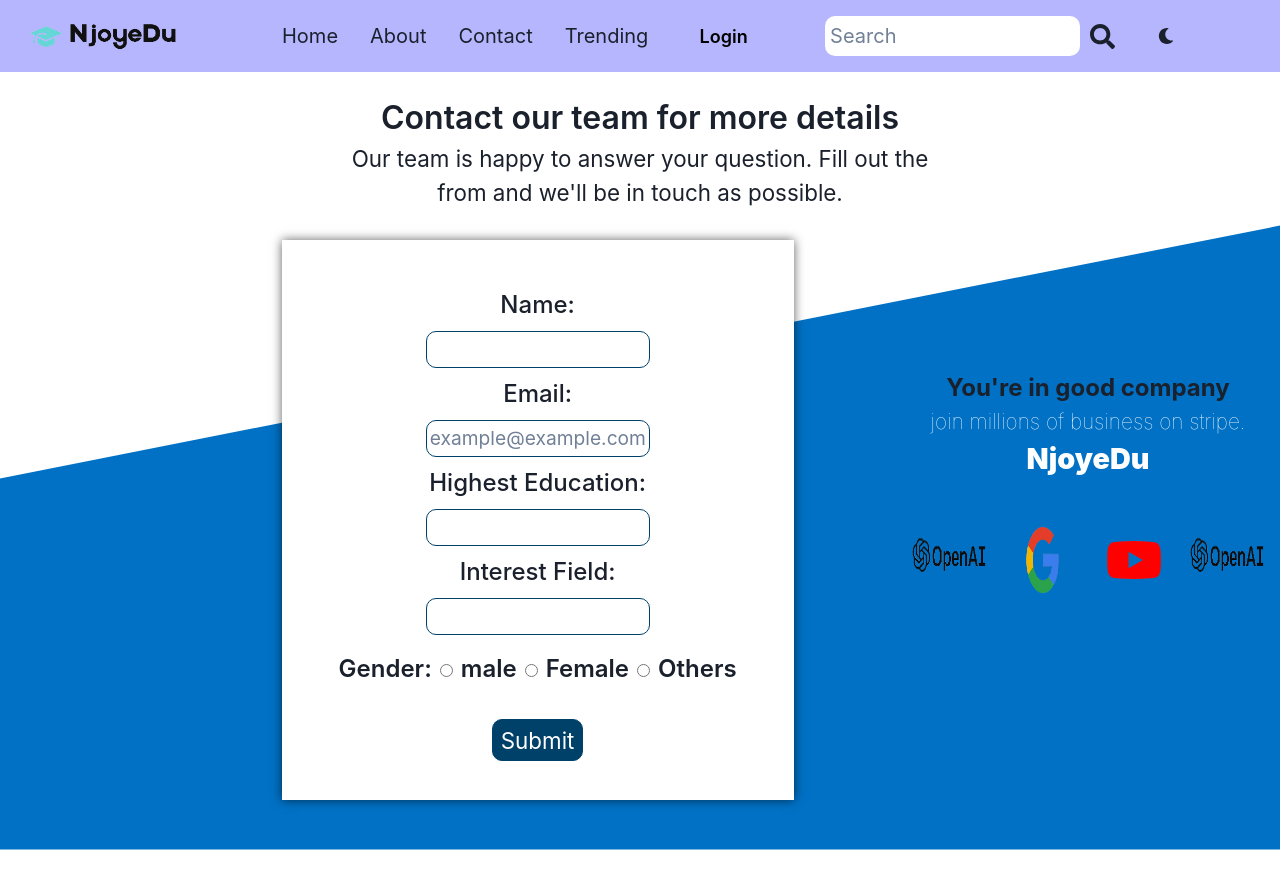
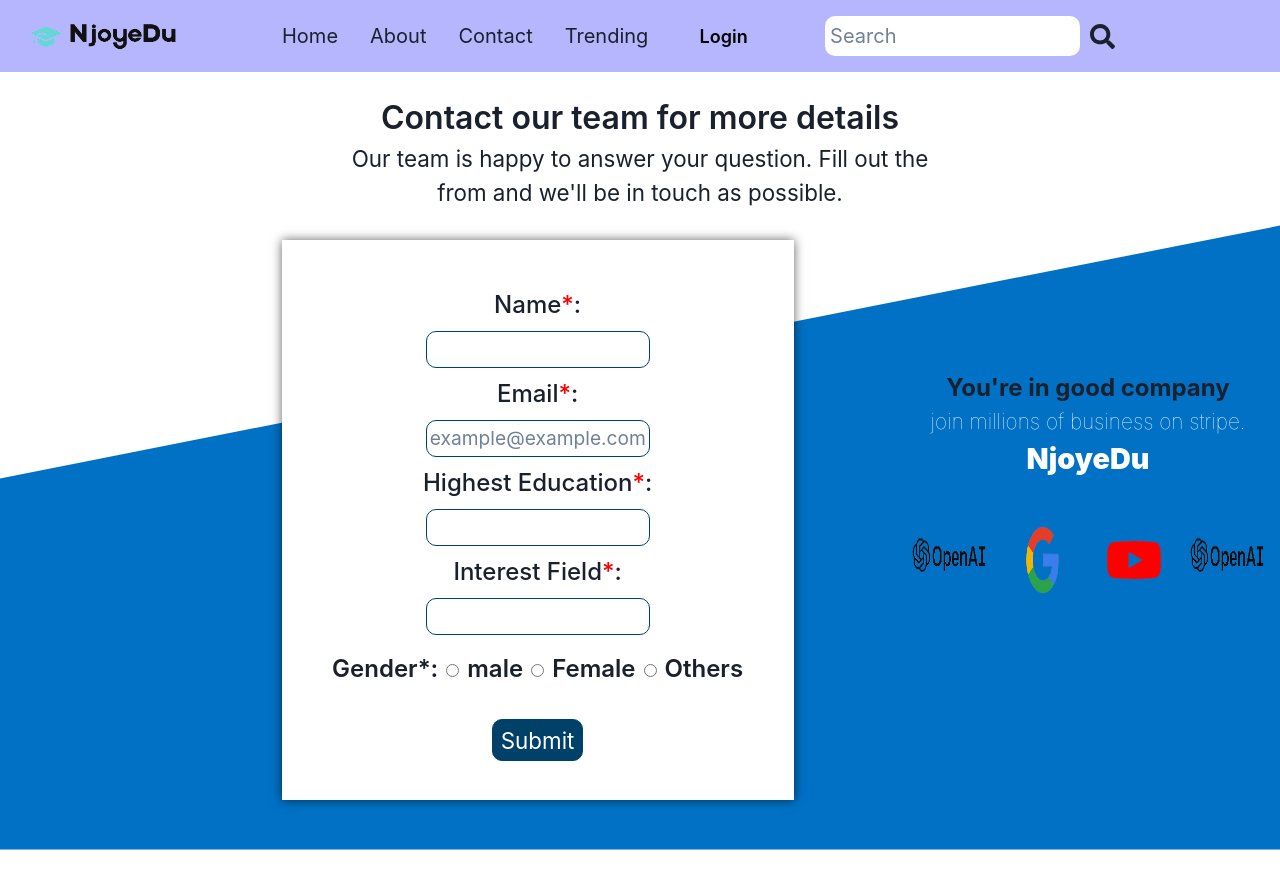
Before and after one commit to Sayantan131/NjoyeDu, a React (Vite) app: page /contact in a window 1280 px wide. Built offline with nearby package versions, Linux system fonts and the light colour scheme.

Commit message:
working on frontend [adding toast container and email get sucessfully ushing backend]

```diff
--- a/package.json
+++ b/package.json
@@ -21,7 +21,8 @@
     "react-hot-toast": "^2.4.1",
     "react-icons": "^4.11.0",
     "react-redux": "^8.1.3",
-    "react-router-dom": "^6.18.0"
+    "react-router-dom": "^6.18.0",
+    "react-toastify": "^9.1.3"
   },
   "devDependencies": {
     "@types/react": "^18.2.15",
--- a/src/components/ColorModeSwitcher.jsx
+++ /dev/null
@@ -1,21 +0,0 @@
-import { useColorMode, useColorModeValue, IconButton } from "@chakra-ui/react";
-import { FaMoon, FaSun } from "react-icons/fa";
-
-const ColorModeSwitcher = (props) => {
-  const { toggleColorMode } = useColorMode();
-  const SwicthIcon = useColorModeValue(FaMoon, FaSun);
-
-  return (
-    <IconButton
-      variant="ghost"
-      color="current"
-      right={"4"}
-      onClick={toggleColorMode}
-      icon={<SwicthIcon />}
-      zIndex={"overlay"}
-      {...props}
-    />
-  );
-};
-
-export default ColorModeSwitcher;
--- a/src/components/ContactForm.jsx
+++ b/src/components/ContactForm.jsx
@@ -1,5 +1,7 @@
 import { useState } from "react";
-import "../styles/ContactFrom.css";
+import "../styles/ContactFrom.css"
+import { ToastContainer, toast } from "react-toastify";
+import "react-toastify/dist/ReactToastify.css";
 
 const ContactForm = () => {
   const [formData, setFormData] = useState({
@@ -9,8 +11,6 @@ const ContactForm = () => {
     interest: "",
     gender: "",
   });
-
-  const [showSuccessPopup, setShowSuccessPopup] = useState(false);
 
   const handleChange = (e) => {
     const { name, value } = e.target;
@@ -28,8 +28,12 @@ const ContactForm = () => {
         },
         body: JSON.stringify(formData),
       });
+
       if (response.ok) {
-        setShowSuccessPopup(true);
+        // Email sent successfully
+        toast.success(
+          "Email sent successfully! Our team will contact you as soon as possible."
+        );
         setFormData({
           name: "",
           email: "",
@@ -38,17 +42,20 @@ const ContactForm = () => {
           gender: "",
         });
       } else {
-        console.error("Failed to send email");
+        // Failed to send email
+        toast.error("Failed to send email");
       }
     } catch (error) {
+      // Error sending email
       console.error("Error sending email:", error);
+      toast.error("Error sending email. Please try again later.");
     }
   };
 
   return (
     <div>
       <form className="fromContainer" onSubmit={handleSubmit}>
-        <label htmlFor="name">Name:</label>
+        <label htmlFor="name">Name<span>*</span>:</label>
         <input
           type="text"
           id="name"
@@ -59,7 +66,7 @@ const ContactForm = () => {
           onChange={handleChange}
         />
 
-        <label htmlFor="email">Email:</label>
+        <label htmlFor="email">Email<span>*</span>:</label>
         <input
           type="email"
           id="email"
@@ -71,7 +78,7 @@ const ContactForm = () => {
           onChange={handleChange}
         />
 
-        <label htmlFor="education">Highest Education:</label>
+        <label htmlFor="education">Highest Education<span>*</span>:</label>
         <input
           type="text"
           id="education"
@@ -82,7 +89,7 @@ const ContactForm = () => {
           onChange={handleChange}
         />
 
-        <label htmlFor="interest">Interest Field:</label>
+        <label htmlFor="interest">Interest Field<span>*</span>:</label>
         <input
           type="text"
           id="interest"
@@ -94,9 +101,9 @@ const ContactForm = () => {
         />
 
         <div className="gender">
-          <label>Gender:</label>
+          <label>Gender<span>*</span>:</label>
           <input
-            value="male "
+            value="male"
             id="male"
             name="gender"
             type="radio"
@@ -129,14 +136,7 @@ const ContactForm = () => {
 
         <button type="submit">Submit</button>
       </form>
-      {showSuccessPopup && (
-        <div className="success-popup">
-          <p>
-            Email sent successfully! Our team will contact you as soon as
-            possible.
-          </p>
-        </div>
-      )}
+      <ToastContainer />
     </div>
   );
 };
--- a/src/components/Header.jsx
+++ b/src/components/Header.jsx
@@ -1,5 +1,4 @@
 import "../styles/Header.css";
-import ColorModeSwitcher from "../components/ColorModeSwitcher";
 import Logo from "../assets/logo.png";
 import { Link } from "react-router-dom";
 import { FaSearch } from "react-icons/fa";
@@ -52,9 +51,6 @@ const Header = () => {
         <input type="search" placeholder="Search" />
         <FaSearch className="searchIcon" />
       </div>
-      <div className="swicther">
-        <ColorModeSwitcher />
-      </div>
     </div>
   );
 };
--- a/src/styles/ContactFrom.css
+++ b/src/styles/ContactFrom.css
@@ -11,6 +11,9 @@
   font-size: 1.5rem;
   font-weight: 500;
   padding: 0.5rem;
+}
+.fromContainer > label > span {
+  color: red;
 }
 
 .fromContainer > input {
```
Also changed, not shown: 1 other file (tests, documents, lock files or other folders).
